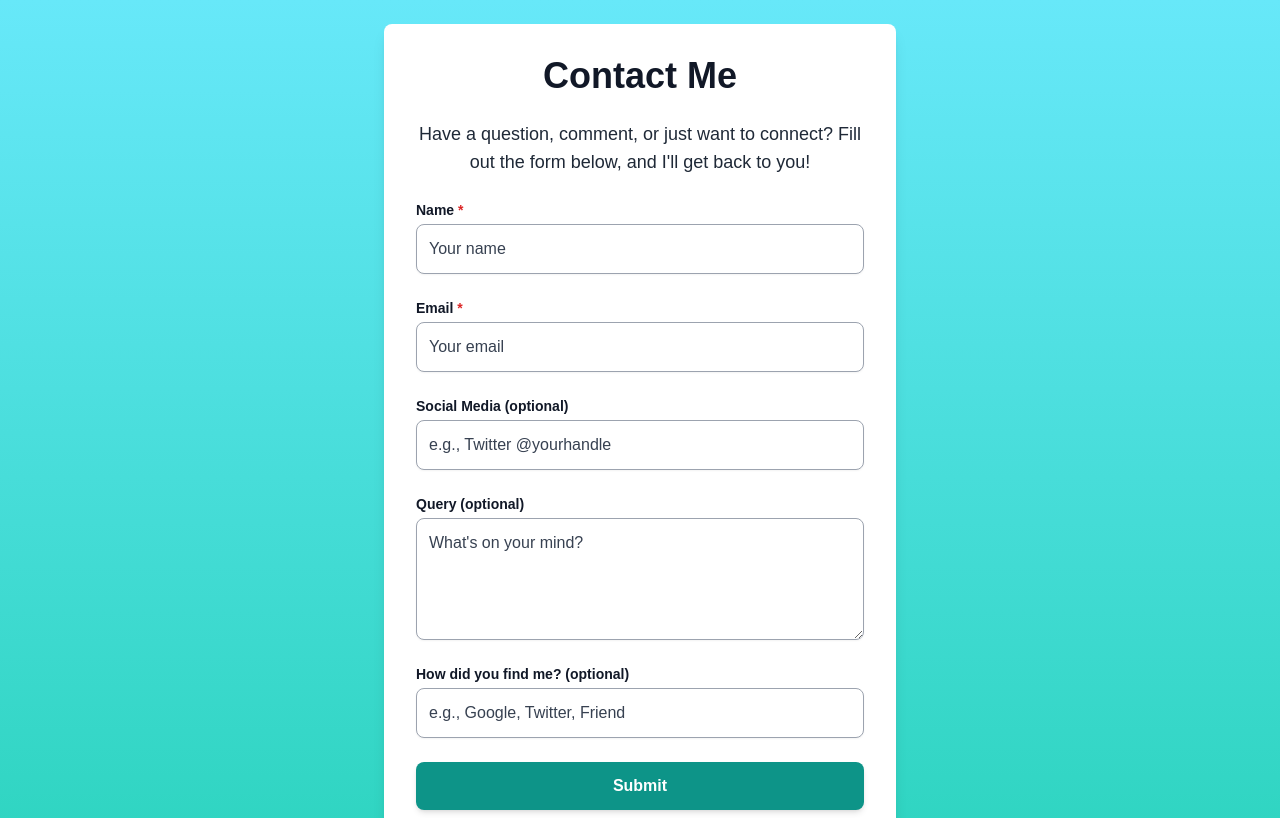
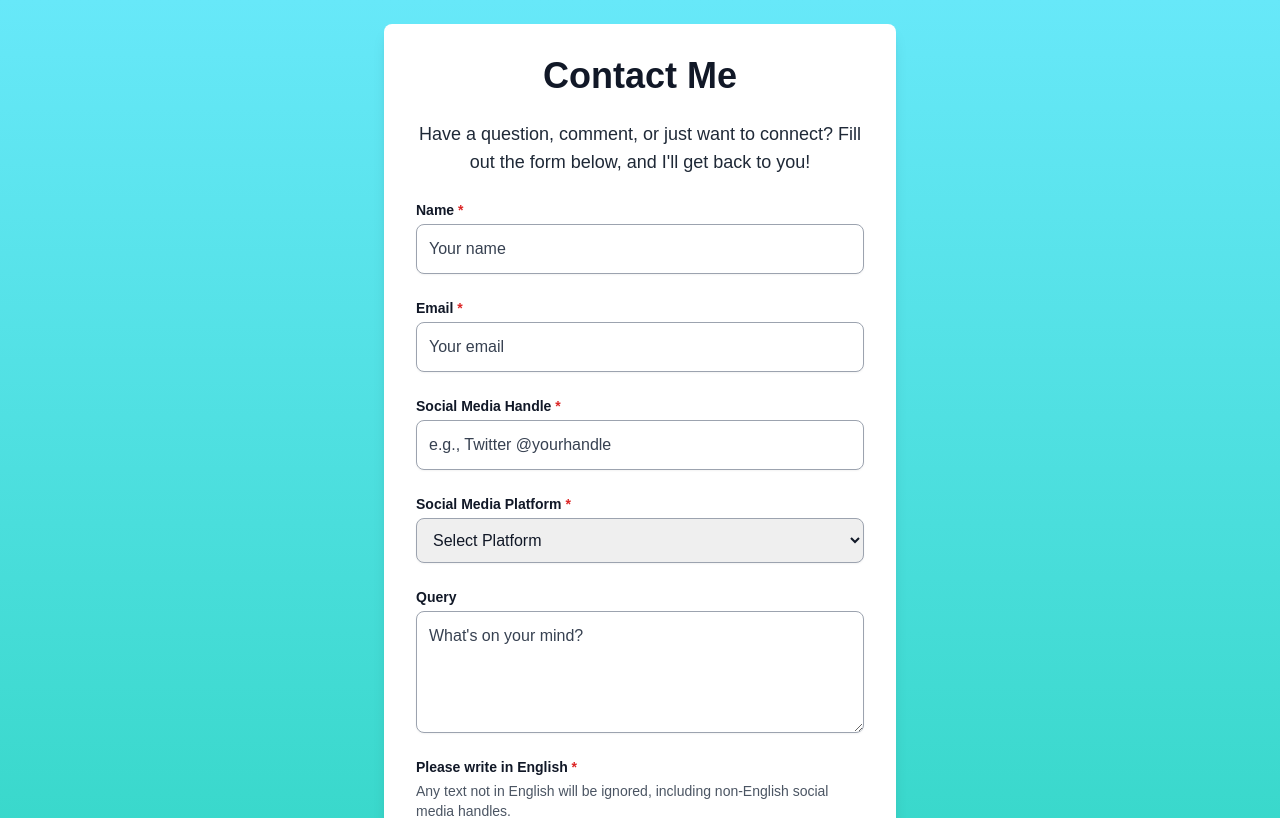
Before and after one commit to Chepenik/binmuckernextjs, a Next.js app: page /contact in a window 1280 px wide. Shown: the top 818 px of the page. Built offline with nearby package versions, Linux system fonts and the light colour scheme.

Commit message:
brick by brick we lit big dog yeah

```diff
--- a/src/app/components/HomeHero.tsx
+++ b/src/app/components/HomeHero.tsx
@@ -18,42 +18,49 @@ const links: BlockLink[] = [
     description: 'A decentralized network where I get paid to shitpost',
     url: 'https://primal.net/p/npub16syt2k5uky4pxycfttxrxmwwzht2t3008f2q68kw4almjl4guu9qea8t7y',
     category: 'Entertainment',
-    gradient: 'from-pink-200 to-pink-300',
+    gradient: 'from-pink-200 to-pink-600',
   },
   {
     title: 'Mortgage Calculator',
     description: 'Calculate monthly payments and view amortization schedules',
     url: 'https://mortgagecalculator-conorchepenik.replit.app/',
     category: 'Finance',
-    gradient: 'from-green-200 to-green-300',
+    gradient: 'from-green-200 to-green-600',
   },
   {
     title: 'My Medium',
     description: 'The place where I have decided to write everyday for the rest of my life',
     url: 'https://medium.com/@chepenikconor',
     category: 'Writing',
-    gradient: 'from-blue-200 to-blue-300',
+    gradient: 'from-blue-200 to-blue-600',
+  },
+  {
+    title: 'Join Crowdhealth',
+    description: 'Escape the grip of big insurance with CrowdHealth - the free-market disruptor empowering you to control your healthcare costs and choices.',
+    url: 'https://www.joincrowdhealth.com/?referral_code=GQRENX',
+    category: 'Healthcare',
+    gradient: 'from-orange-200 to-orange-600',
   },
   {
     title: 'Buy Bitcoin w/ Swan',
     description: 'Get BTC, retirement exposure, and secure multisig custody',
     url: 'https://www.swanbitcoin.com/conorchepenik/',
     category: 'Finance',
-    gradient: 'from-teal-200 to-teal-300',
+    gradient: 'from-yellow-300 to-blue-600',
   },
   {
     title: 'Handwritten Letters',
     description: 'Buy personal handwritten letters with sats',
     url: 'https://quotestoansweryourquestions.replit.app/',
     category: 'Shop',
-    gradient: 'from-pink-200 to-pink-300',
+    gradient: 'from-pink-200 to-pink-600',
   },
   {
     title: 'Saylorscope',
     description: 'Track how investments well likely perform over the years',
     url: 'https://www.saylorscope.com/',
     category: 'Finance',
-    gradient: 'from-purple-200 to-purple-300',
+    gradient: 'from-purple-200 to-purple-600',
   },
 ];
 
--- a/src/app/contact/page.tsx
+++ b/src/app/contact/page.tsx
@@ -40,27 +40,56 @@ export default function ContactPage() {
         </div>
         <div>
           <label htmlFor="social-media" className="block text-sm font-semibold text-gray-900 mb-1">
-            Social Media (optional)
+            Social Media Handle <span className="text-red-600">*</span>
           </label>
           <input
             type="text"
             id="social-media"
             name="social_media"
+            required
             placeholder="e.g., Twitter @yourhandle"
             className="block w-full p-3 rounded-lg border border-gray-400 shadow-sm placeholder-gray-700 text-gray-900 focus:outline-none focus:ring-2 focus:ring-teal-600"
           />
         </div>
         <div>
+          <label htmlFor="platform" className="block text-sm font-semibold text-gray-900 mb-1">
+            Social Media Platform <span className="text-red-600">*</span>
+          </label>
+          <select
+            id="platform"
+            name="platform"
+            required
+            className="block w-full p-3 rounded-lg border border-gray-400 shadow-sm text-gray-900 focus:outline-none focus:ring-2 focus:ring-teal-600"
+          >
+            <option value="">Select Platform</option>
+            <option value="Twitter">Twitter</option>
+            <option value="Instagram">Instagram</option>
+            <option value="Facebook">Facebook</option>
+            <option value="LinkedIn">LinkedIn</option>
+            <option value="TikTok">TikTok</option>
+            <option value="Other">Other</option>
+          </select>
+        </div>
+        <div>
           <label htmlFor="query" className="block text-sm font-semibold text-gray-900 mb-1">
-            Query (optional)
+            Query
           </label>
           <textarea
             id="query"
             name="query"
+            required
             rows={4}
             placeholder="What&apos;s on your mind?"
             className="block w-full p-3 rounded-lg border border-gray-400 shadow-sm placeholder-gray-700 text-gray-900 focus:outline-none focus:ring-2 focus:ring-teal-600"
           ></textarea>
+        </div>
+        <div>
+          <label htmlFor="language" className="block text-sm font-semibold text-gray-900 mb-1">
+            Please write in English <span className="text-red-600">*</span>
+          </label>
+          <p className="text-sm text-gray-600">
+            Any text not in English will be ignored, including non-English social media handles.
+          </p>
         </div>
         <div>
           <label htmlFor="how-found" className="block text-sm font-semibold text-gray-900 mb-1">
```
